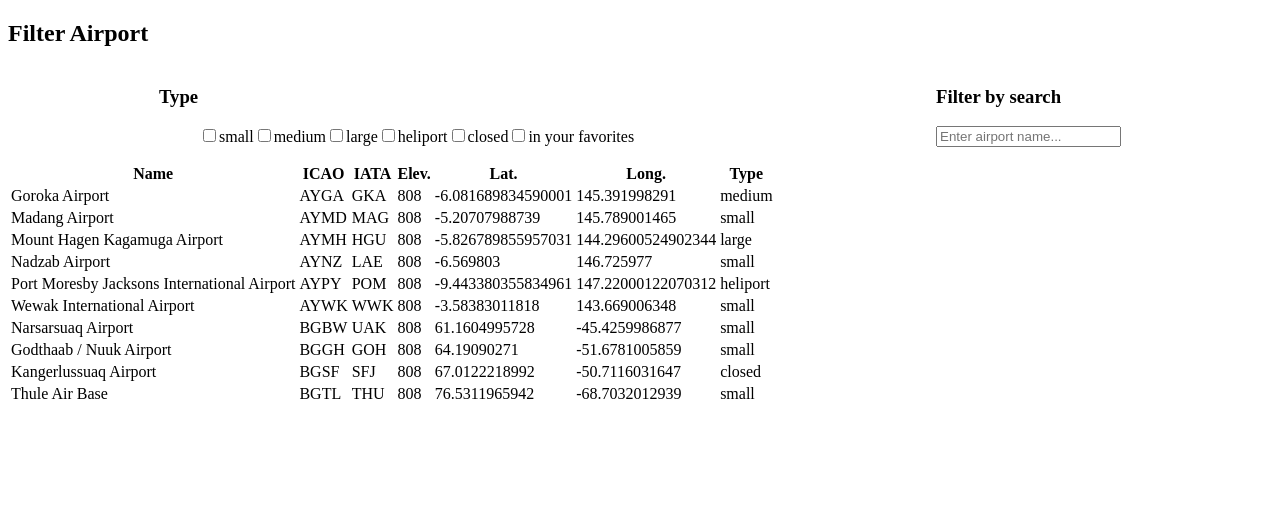
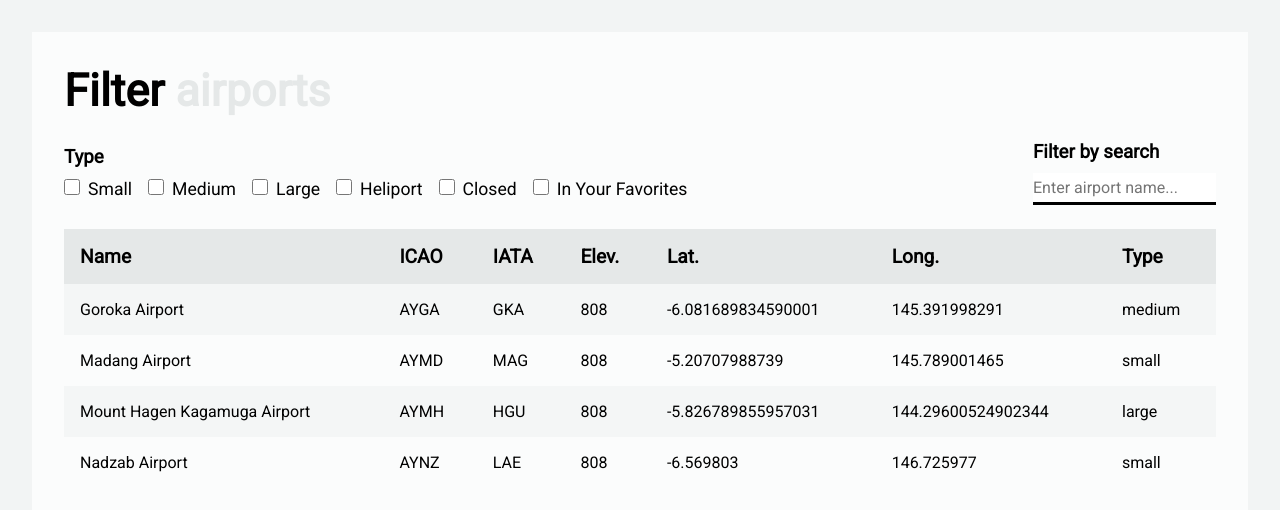
Before and after one commit to ganesh1172/airport-filters, a Vue app: page / in a window 1280 px wide. Shown: the top 510 px of the page. Built offline with nearby package versions, Linux system fonts and the light colour scheme.

Commit message:
design webpage with css

```diff
--- a/public/index.html
+++ b/public/index.html
@@ -7,7 +7,7 @@
     <link rel="icon" href="<%= BASE_URL %>favicon.ico">
     <title>Airport Info</title>
   </head>
-  <body>
+  <body style="margin: 0px;padding: 0px;background-color: #F2F4F4;">
     <noscript>
       <strong>We're sorry but <%= htmlWebpackPlugin.options.title %> doesn't work properly without JavaScript enabled. Please enable it to continue.</strong>
     </noscript>
--- a/src/App.vue
+++ b/src/App.vue
@@ -1,10 +1,10 @@
 <template>
+  <div class="container">
+    <h1 class="title-logo">Filter <span>airports</span></h1>
+    <div class="filters">
       <div>
-    <h2>Filter Airport</h2>
-    <div class="filters">
-      <div class="check-type">
         <h3>Type</h3>
-        <ul>
+        <ul class="check-type">
           <li v-for="type in typeList" :key="type">
             <input type="checkbox" :value="type" v-model="checkType" />{{
               type
@@ -21,6 +21,7 @@
         />
       </div>
     </div>
+    <div class="horizontal-scroll">
       <table>
         <thead>
           <tr>
@@ -45,6 +46,7 @@
           </tr>
         </tbody>
       </table>
+    </div>
   </div>
 </template>
 
@@ -82,13 +84,111 @@ export default {
 </script>
 
 <style scoped>
+@import url("https://fonts.googleapis.com/css2?family=Roboto&display=swap");
+
+* {
+  margin: 0;
+  padding: 0;
+  box-sizing: border-box;
+  font-family: "Roboto", sans-serif;
+}
+.container {
+  margin: 2rem;
+  padding: 2rem;
+  background-color: #fbfcfc;
+}
+
+.title-logo {
+  font-size: 3.5vmax;
+}
+
+.title-logo span {
+  color: #e5e8e8;
+}
+
+.filters {
+  display: flex;
+  justify-content: space-between;
+  margin: 1.5rem 0;
+  align-items: center;
+}
+
 ul li {
   list-style-type: none;
   display: inline-block;
 }
 
+.check-type {
+  padding-top: 0.7rem;
+}
+
+.check-type li {
+  margin-right: 1rem;
+  text-transform: capitalize;
+  font-size: 1.1rem;
+}
+
+input[type="checkbox"] {
+  width: 1rem;
+  height: 1rem;
+  margin-right: 0.5rem;
+  color: #000;
+}
+
+.search-type input {
+  border: none;
+  border-bottom: 3px solid;
+  font-size: 1rem;
+  margin-top: 0.6rem;
+  outline: none;
+  width: 100%;
+  height: 2rem;
+}
+
+.horizontal-scroll {
+  overflow: hidden;
+  overflow-x: auto;
+  clear: both;
+  width: 100%;
+}
+
+table {
+  min-width: rem-calc(640);
+  width: 100%;
+  border-collapse: collapse;
+}
+
+table td,
+table th {
+  padding: 1rem;
+  border: none;
+}
+
+table th {
+  background-color: #e5e8e8;
+  text-align: left;
+  font-size: 1.2rem;
+}
+
+tbody tr:nth-child(odd) {
+  background-color: #f4f6f6;
+}
+
+tbody tr:hover {
+  background-color: #e5e8e8;
+}
+
+@media screen and (max-width: 768px) {
+  .container {
+    margin: 1rem;
+    padding: 1rem;
+  }
   .filters {
-  display: flex;
-  justify-content: space-around;
+    display: block;
+  }
+  .search-type {
+    margin-top: 1rem;
+    width: 100%;
+  }
 }
 </style>
--- a/src/data.json
+++ b/src/data.json
@@ -66,107 +66,5 @@
       "type": "small",
       "source": "OurAirports",
       "elevation": 808
-    },
-    {
-      "id": 5,
-      "name": "Port Moresby Jacksons International Airport",
-      "city": "Port Moresby",
-      "country": "Papua New Guinea",
-      "iata": "POM",
-      "icao": "AYPY",
-      "latitude": -9.443380355834961,
-      "longitude": 147.22000122070312,
-      "altitude": 146,
-      "timezone": 10,
-      "dst": "U",
-      "tz": "Pacific/Port_Moresby",
-      "type": "heliport",
-      "source": "OurAirports",
-      "elevation": 808
-    },
-    {
-      "id": 6,
-      "name": "Wewak International Airport",
-      "city": "Wewak",
-      "country": "Papua New Guinea",
-      "iata": "WWK",
-      "icao": "AYWK",
-      "latitude": -3.58383011818,
-      "longitude": 143.669006348,
-      "altitude": 19,
-      "timezone": 10,
-      "dst": "U",
-      "tz": "Pacific/Port_Moresby",
-      "type": "small",
-      "source": "OurAirports",
-      "elevation": 808
-    },
-    {
-      "id": 7,
-      "name": "Narsarsuaq Airport",
-      "city": "Narssarssuaq",
-      "country": "Greenland",
-      "iata": "UAK",
-      "icao": "BGBW",
-      "latitude": 61.1604995728,
-      "longitude": -45.4259986877,
-      "altitude": 112,
-      "timezone": -3,
-      "dst": "E",
-      "tz": "America/Godthab",
-      "type": "small",
-      "source": "OurAirports",
-      "elevation": 808
-    },
-    {
-      "id": 8,
-      "name": "Godthaab / Nuuk Airport",
-      "city": "Godthaab",
-      "country": "Greenland",
-      "iata": "GOH",
-      "icao": "BGGH",
-      "latitude": 64.19090271,
-      "longitude": -51.6781005859,
-      "altitude": 283,
-      "timezone": -3,
-      "dst": "E",
-      "tz": "America/Godthab",
-      "type": "small",
-      "source": "OurAirports",
-      "elevation": 808
-    },
-    {
-      "id": 9,
-      "name": "Kangerlussuaq Airport",
-      "city": "Sondrestrom",
-      "country": "Greenland",
-      "iata": "SFJ",
-      "icao": "BGSF",
-      "latitude": 67.0122218992,
-      "longitude": -50.7116031647,
-      "altitude": 165,
-      "timezone": -3,
-      "dst": "E",
-      "tz": "America/Godthab",
-      "type": "closed",
-      "source": "OurAirports",
-      "elevation": 808
-    },
-    {
-      "id": 10,
-      "name": "Thule Air Base",
-      "city": "Thule",
-      "country": "Greenland",
-      "iata": "THU",
-      "icao": "BGTL",
-      "latitude": 76.5311965942,
-      "longitude": -68.7032012939,
-      "altitude": 251,
-      "timezone": -4,
-      "dst": "E",
-      "tz": "America/Thule",
-      "type": "small",
-      "source": "OurAirports",
-      "elevation": 808
     }
 ]
```
Lines whose indentation alone changed are shown as unchanged.
